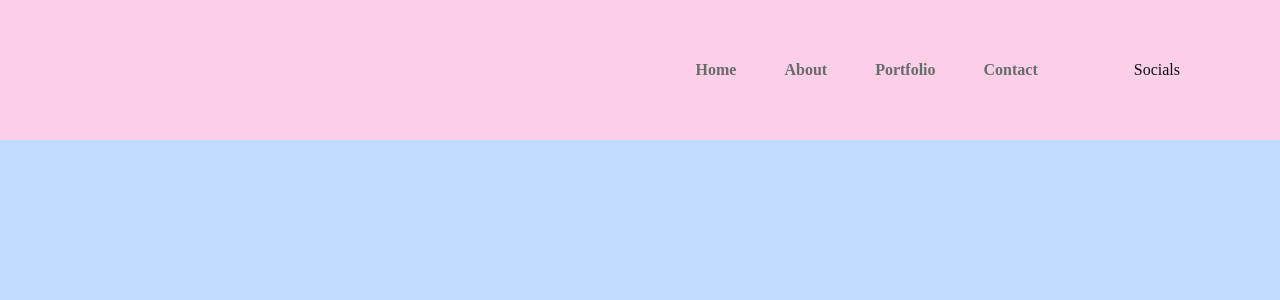
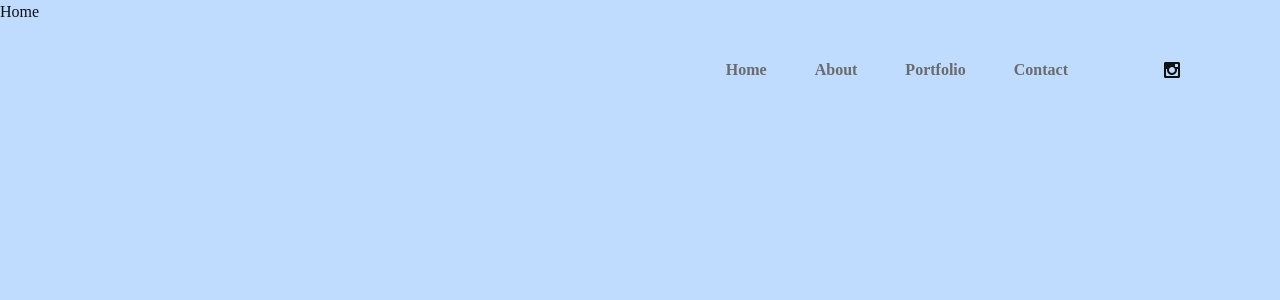
Before and after one commit to LewisMurray00/photography_template, a React (Create React App) app: page / in a window 1280 px wide. Shown: the top 300 px of the page. Built offline with nearby package versions, Linux system fonts and the light colour scheme; the HTML template or start-up script is replaced by a standard one.

Commit message:
Finished the Navbar and moving on to the home section

```diff
--- a/src/Components/Header.js
+++ b/src/Components/Header.js
@@ -11,7 +11,7 @@ import {Link} from 'react-router-dom'
 
 const Header = () => {
   return (
-    <header className='bg-pink-200 fixed w-full px-[30px] lg:px-[100px] z-30 h-[100px] lg:h-[140px] flex items-center '>
+    <header className='fixed w-full px-[30px] lg:px-[100px] z-30 h-[100px] lg:h-[140px] flex items-center '>
 
       <div className='flex flex-col lg:flex-row-reverse lg:items-center w-full justify-between float-right'>
 
@@ -19,7 +19,7 @@ const Header = () => {
           <img src={Logo} alt='Logo' className='max-w-[200px] ' />
         </Link> */}
 
-        <nav className='hidden lg:flex gap-x-12 font-semibold '>
+        <nav className='hidden xl:flex gap-x-12 font-semibold '>
           <Link to={'/'} className='text-[#696c6d] hover:text-primary transition'>
             Home
           </Link>
--- a/src/Components/Socials.js
+++ b/src/Components/Socials.js
@@ -1,9 +1,22 @@
 import React from 'react'
+
+//Import Icons
+import {
+  ImFacebook,
+  ImTwitter,
+  ImInstagram
+} from 'react-icons/im'
 
 const Socials = () => {
   return (
     <div className='hidden xl:flex ml-24'>
-      Socials
+      <ul className='flex gap-x-4'>
+        <li>
+          <a href='http://www.instagram.com' target='_blank'>
+            <ImInstagram />
+          </a>
+        </li>
+      </ul>
     </div>
   )
 }
```
